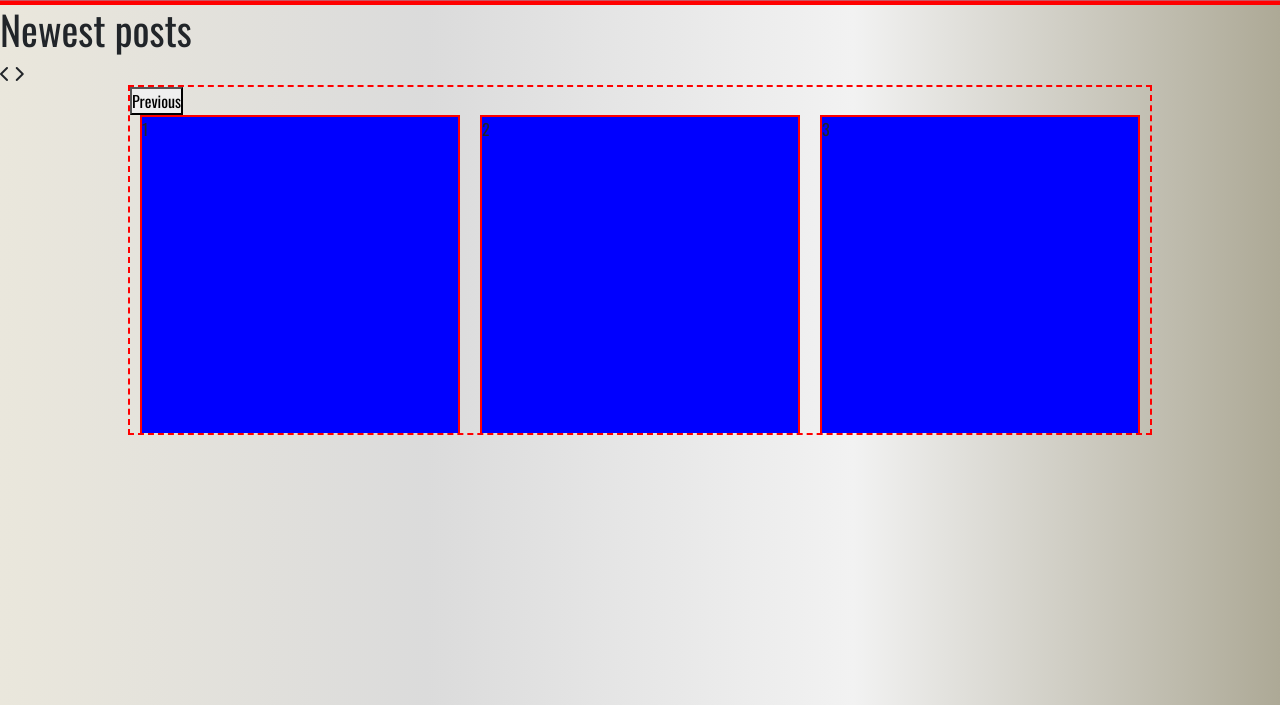
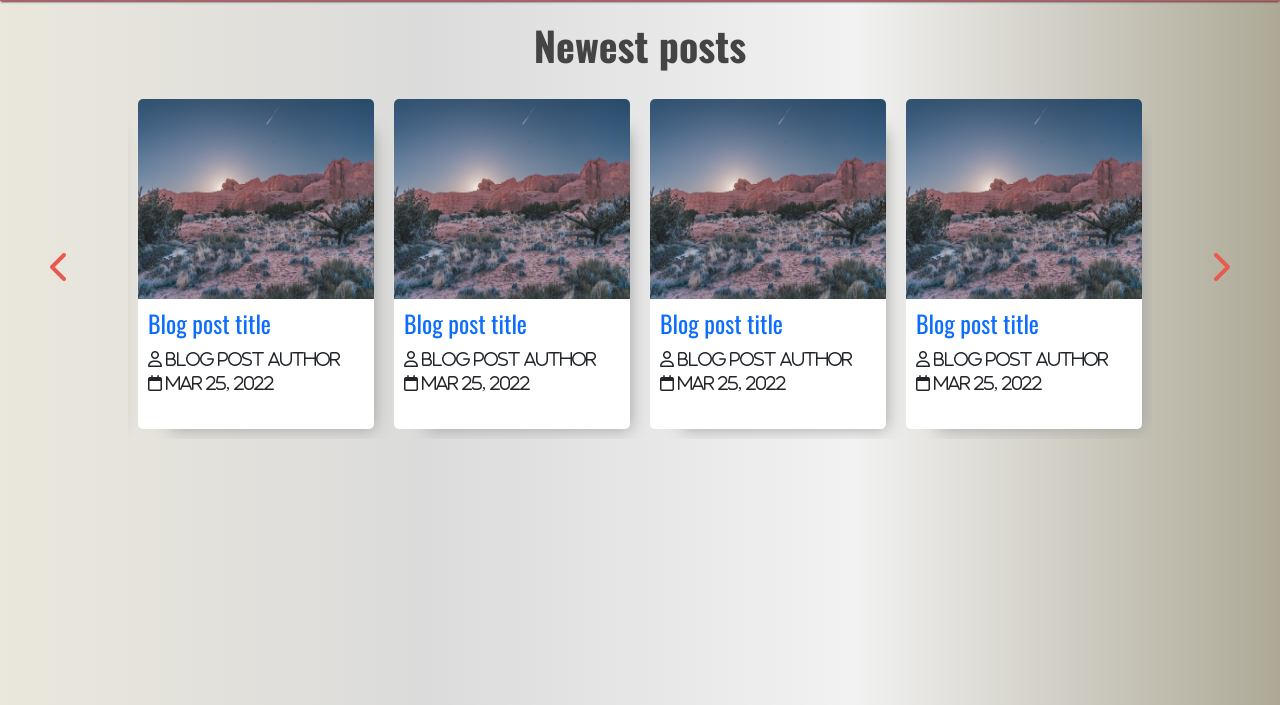
Before and after one commit to SarahWimark/Blog, a PHP site: page / in a window 1280 px wide. Shown: the part 69-774 px from the top of the page. Run offline with PHP 8.4, Linux system fonts and the light colour scheme; some libraries are stand-ins or nearby versions.

Commit message:
Styling new posts carousel

```diff
--- a/index.php
+++ b/index.php
@@ -6,14 +6,64 @@
 
         <div class="new-posts-carousel"></div>
         <h1 class="carousel-title">Newest posts</h1>
-        <i class="fa fa-chevron-left prev"></i>
-        <i class="fa fa-chevron-right next"></i>
+        <i class="fas fa-chevron-left prev"></i>
+        <i class="fas fa-chevron-right next"></i>
         <div class="new-posts-container">
-            <div class="new-post">1</div>
-            <div class="new-post">2</div>
-            <div class="new-post">3</div>
-            <div class="new-post">4</div>
-            <div class="new-post">5</div>
+            <div class="new-post">
+                <img src="src/images/unsplash.jpg" alt="An image of rocky mountains in a desert plain"
+                    class="carousel-img">
+                <div class="post-info">
+                    <h4><a href="#">Blog post title</a></h4>
+                    <i class="far fa-user"> Blog post author</i> &nbsp;
+                    <i class="far fa-calendar"> Mar 25, 2022</i>
+                </div>
+            </div>
+            <div class="new-post">
+                <img src="src/images/unsplash.jpg" alt="An image of rocky mountains in a desert plain"
+                    class="carousel-img">
+                <div class="post-info">
+                    <h4><a href="#">Blog post title</a></h4>
+                    <i class="far fa-user"> Blog post author</i> &nbsp;
+                    <i class="far fa-calendar"> Mar 25, 2022</i>
+                </div>
+            </div>
+            <div class="new-post">
+                <img src="src/images/unsplash.jpg" alt="An image of rocky mountains in a desert plain"
+                    class="carousel-img">
+                <div class="post-info">
+                    <h4><a href="#">Blog post title</a></h4>
+                    <i class="far fa-user"> Blog post author</i> &nbsp;
+                    <i class="far fa-calendar"> Mar 25, 2022</i>
+                </div>
+            </div>
+            <div class="new-post">
+                <img src="src/images/unsplash.jpg" alt="An image of rocky mountains in a desert plain"
+                    class="carousel-img">
+                <div class="post-info">
+                    <h4><a href="#">Blog post title</a></h4>
+                    <i class="far fa-user"> Blog post author</i> &nbsp;
+                    <i class="far fa-calendar"> Mar 25, 2022</i>
+                </div>
+            </div>
+            <div class="new-post">
+                <img src="src/images/unsplash.jpg" alt="An image of rocky mountains in a desert plain"
+                    class="carousel-img">
+                <div class="post-info">
+                    <h4><a href="#">Blog post title</a></h4>
+                    <i class="far fa-user"> Blog post author</i> &nbsp;
+                    <i class="far fa-calendar"> Mar 25, 2022</i>
+                </div>
+            </div>
+            <div class="new-post">
+                <img src="src/images/unsplash.jpg" alt="An image of rocky mountains in a desert plain"
+                    class="carousel-img">
+                <div class="post-info">
+                    <h4><a href="#">Blog post title</a></h4>
+                    <i class="far fa-user"> Blog post author</i> &nbsp;
+                    <i class="far fa-calendar"> Mar 25, 2022</i>
+                </div>
+            </div>
+
         </div>
 
     </div>
--- a/src/js/carousel.js
+++ b/src/js/carousel.js
@@ -1,8 +1,38 @@
 $(document).ready(function () {
   $(".new-posts-container").slick({
-    slidesToShow: 3,
+    slidesToShow: 4,
     slidesToScroll: 1,
     autoplay: true,
     autoplaySpeed: 10000,
+    nextArrow: $(".next"),
+    prevArrow: $(".prev"),
   });
+
+  /*  $(".new-posts-container").slick({
+    centerMode: true,
+    centerPadding: "60px",
+    slidesToShow: 3,
+    nextArrow: $(".next"),
+    prevArrow: $(".prev"),
+    responsive: [
+      {
+        breakpoint: 768,
+        settings: {
+          arrows: false,
+          centerMode: true,
+          centerPadding: "40px",
+          slidesToShow: 3,
+        },
+      },
+      {
+        breakpoint: 480,
+        settings: {
+          arrows: false,
+          centerMode: true,
+          centerPadding: "40px",
+          slidesToShow: 1,
+        },
+      },
+    ],
+  }); */
 });
--- a/src/styles/blog.css
+++ b/src/styles/blog.css
@@ -1,22 +1,58 @@
 /* Carousel styling */
 
+.carousel-title {
+  text-align: center;
+  margin: 20px;
+  color: #444;
+  font-weight: bold;
+}
+
 .new-posts-carousel {
-  border: 2px solid red;
+  position: relative;
 }
 
 .new-posts-container {
-  border: 2px dashed red;
   height: 350px;
   overflow: hidden;
   margin: 0 auto;
   width: 80%;
+  padding: 10px 0;
 }
 
 .new-post {
-  background-color: blue;
+  background-color: white;
   width: 300px;
-  height: 350px;
+  height: 330px;
   margin: 0 10px;
-  border: 2px solid red;
   display: inline-block;
+  border-radius: 5px;
+  box-shadow: 1rem 1rem 1rem -1rem #a0a0a0;
 }
+
+.post-info {
+  padding: 10px;
+}
+
+.carousel-img {
+  width: 100%;
+  height: 200px;
+  border-radius: 5px 5px 0 0;
+}
+
+.next {
+  position: absolute;
+  top: 320px;
+  right: 50px;
+  font-size: 2rem;
+  color: #e85a4f;
+  cursor: pointer;
+}
+
+.prev {
+  position: absolute;
+  top: 320px;
+  left: 50px;
+  font-size: 2rem;
+  color: #e85a4f;
+  cursor: pointer;
+}
--- a/src/styles/header.css
+++ b/src/styles/header.css
@@ -4,9 +4,9 @@
   color: #eae7dc;
   font-family: "Lato", sans-serif;
   font-weight: bold;
-  -webkit-box-shadow: 0 4px 4px -2px #000000;
-  -moz-box-shadow: 0 4px 4px -2px #000000;
-  box-shadow: 0 2px 2px -1px #000000;
+  -webkit-box-shadow: 0 4px 4px -2px #444;
+  -moz-box-shadow: 0 4px 4px -2px #444;
+  box-shadow: 0 2px 2px -1px #444;
 }
 
 .logo {
@@ -36,7 +36,6 @@
 .navigation a {
   display: block;
   padding: 1.3rem;
-  text-decoration: none;
   cursor: pointer;
   color: #eae7dc;
 }
--- a/src/styles/main.css
+++ b/src/styles/main.css
@@ -23,3 +23,7 @@ body {
     #ada996
   ); /* W3C, IE 10+/ Edge, Firefox 16+, Chrome 26+, Opera 12+, Safari 7+ */
 }
+
+a {
+  text-decoration: none;
+}
```
Also changed, not shown: src/images/unsplash.jpg (added).
